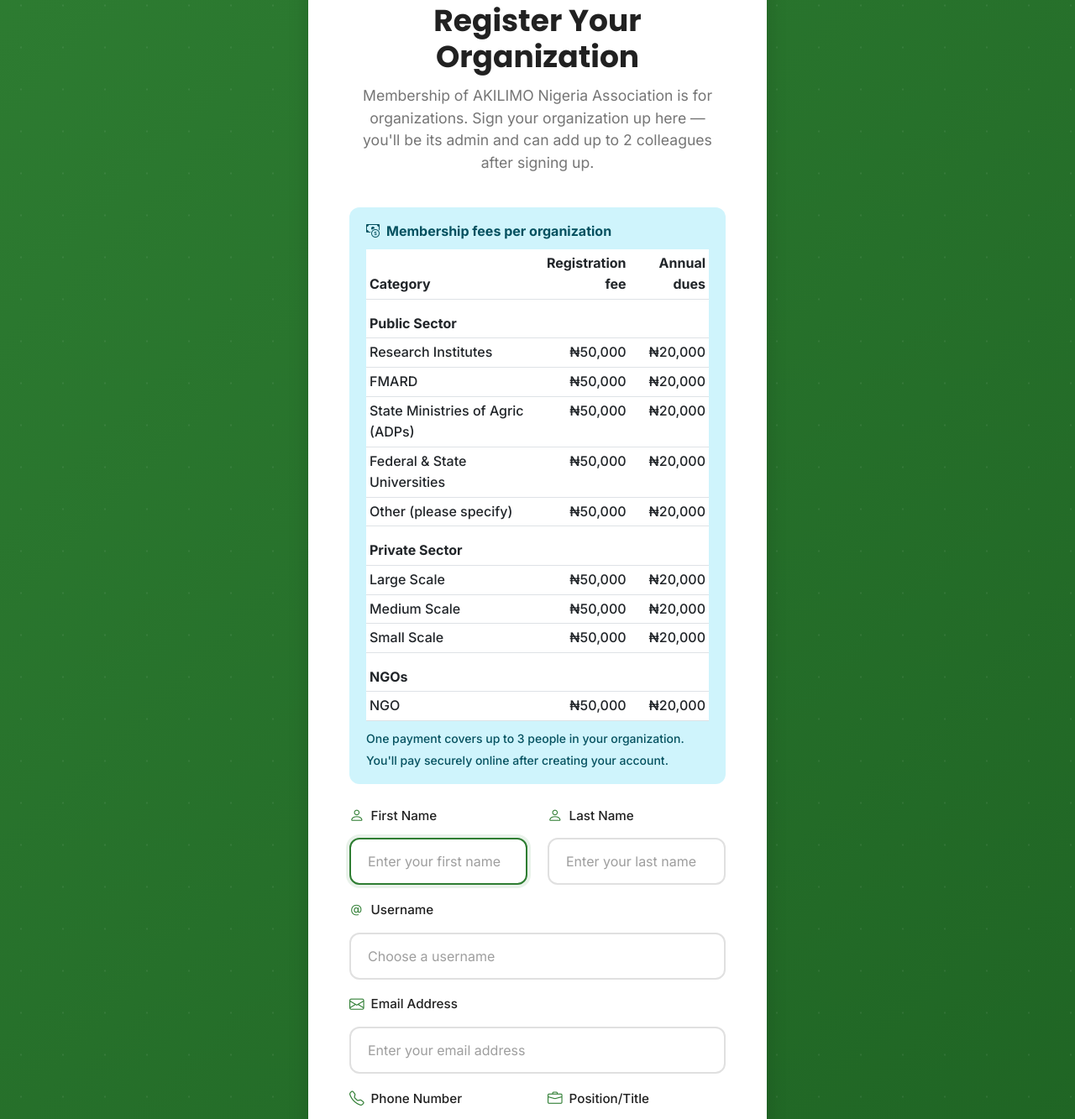
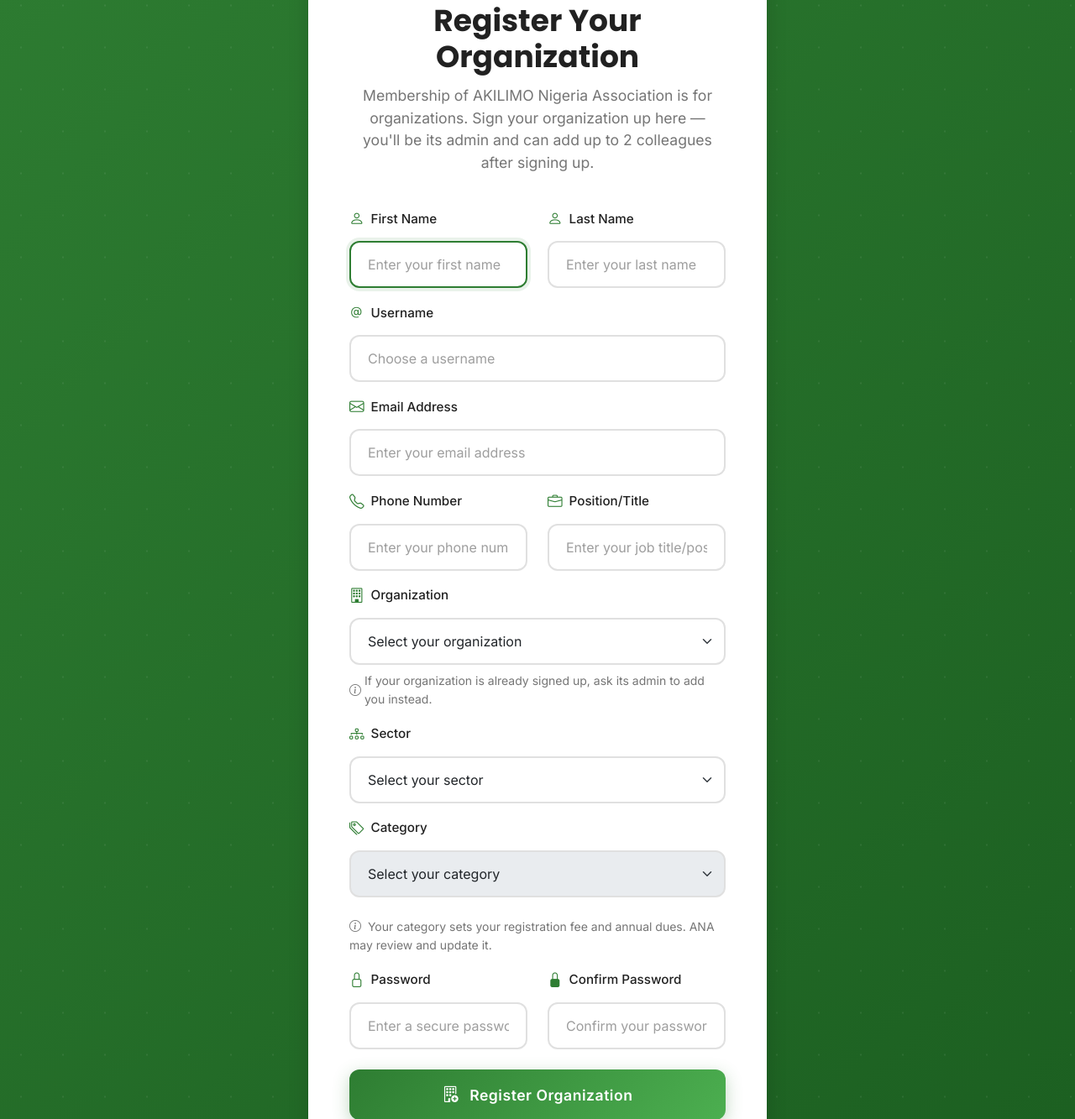
Before and after one commit to ojsys/ana_pro, a Django app: page /dashboard/register/ in a window 1280 px wide. Shown: the part 202-1535 px from the top of the page at 84% size. Run offline with Django 5.2, Linux system fonts and the light colour scheme; data comes from the database, SQL or seed files in the repository; data that the repository does not hold is empty; some libraries are stand-ins or nearby versions.

Commit message:
Remove pricing from the registration page
Fees are shown on the payment page once the organization has picked its
category, so the sign-up page is just the form.

Co-Authored-By: Claude Opus 5.5 <noreply@anthropic.com>

```diff
--- a/dashboard/views.py
+++ b/dashboard/views.py
@@ -686,29 +686,9 @@ class RegisterView(FormView):
     def get_context_data(self, **kwargs):
         context = super().get_context_data(**kwargs)
         context['partner_organizations'] = PartnerOrganization.objects.filter(is_active=True)
-        from .membership_service import is_free_registration_mode
-        context['free_registration'] = is_free_registration_mode()
-        if not context['free_registration']:
-            context['category_fees'] = _category_fees()
         from .models import MAX_ORGANIZATION_MEMBERS
         context['max_members'] = MAX_ORGANIZATION_MEMBERS
         return context
-
-
-def _category_fees():
-    """Registration fee and annual dues for each category open to sign-up, in sector order."""
-    from .models import MembershipType
-    return [
-        {
-            'code': t.code,
-            'sector': t.sector.name,
-            'label': f"{t.name} (please specify)" if t.requires_details else t.name,
-            'description': t.description,
-            'registration': t.registration_fee,
-            'annual_dues': t.annual_dues,
-        }
-        for t in MembershipType.objects.filter(is_active=True, sector__is_active=True).select_related('sector')
-    ]
 
 
 @login_required
--- a/templates/auth/register.html
+++ b/templates/auth/register.html
@@ -1,5 +1,4 @@
 {% extends 'auth/auth_base.html' %}
-{% load humanize %}
 
 {% block title %}Register - AKILIMO Nigeria Association{% endblock %}
 
@@ -12,44 +11,6 @@
         <h2 class="auth-title">Register Your Organization</h2>
         <p class="auth-subtitle">Membership of AKILIMO Nigeria Association is for organizations. Sign your organization up here &mdash; you'll be its admin and can add up to {{ max_members|add:"-1" }} colleagues after signing up.</p>
     </div>
-
-    {% if free_registration %}
-    <div class="alert alert-success d-flex align-items-center" role="alert">
-        <i class="bi bi-gift me-2"></i>
-        <div>
-            <strong>Membership is free right now.</strong>
-            Sign up and your membership is active immediately &mdash; no registration fee, no annual dues.
-        </div>
-    </div>
-    {% elif category_fees %}
-    <div class="alert alert-info" role="alert">
-        <div class="d-flex align-items-center mb-2">
-            <i class="bi bi-cash-coin me-2"></i>
-            <strong>Membership fees per organization</strong>
-        </div>
-        <div class="table-responsive">
-            <table class="table table-sm mb-2">
-                <thead>
-                    <tr><th>Category</th><th class="text-end">Registration fee</th><th class="text-end">Annual dues</th></tr>
-                </thead>
-                <tbody>
-                    {% regroup category_fees by sector as sector_fees %}
-                    {% for group in sector_fees %}
-                    <tr><th colspan="3" class="pt-3">{{ group.grouper }}</th></tr>
-                    {% for fee in group.list %}
-                    <tr>
-                        <td>{{ fee.label }}{% if fee.description %}<div class="small text-muted">{{ fee.description }}</div>{% endif %}</td>
-                        <td class="text-end">{% if fee.registration %}₦{{ fee.registration|floatformat:0|intcomma }}{% else %}&mdash;{% endif %}</td>
-                        <td class="text-end">{% if fee.annual_dues %}₦{{ fee.annual_dues|floatformat:0|intcomma }}{% else %}&mdash;{% endif %}</td>
-                    </tr>
-                    {% endfor %}
-                    {% endfor %}
-                </tbody>
-            </table>
-        </div>
-        <small>One payment covers up to {{ max_members }} people in your organization. You'll pay securely online after creating your account.</small>
-    </div>
-    {% endif %}
 
     <form method="post" class="auth-form" id="registerForm">
         {% csrf_token %}
```
Also changed, not shown: dashboard/tests.py (+6 -3 lines).
